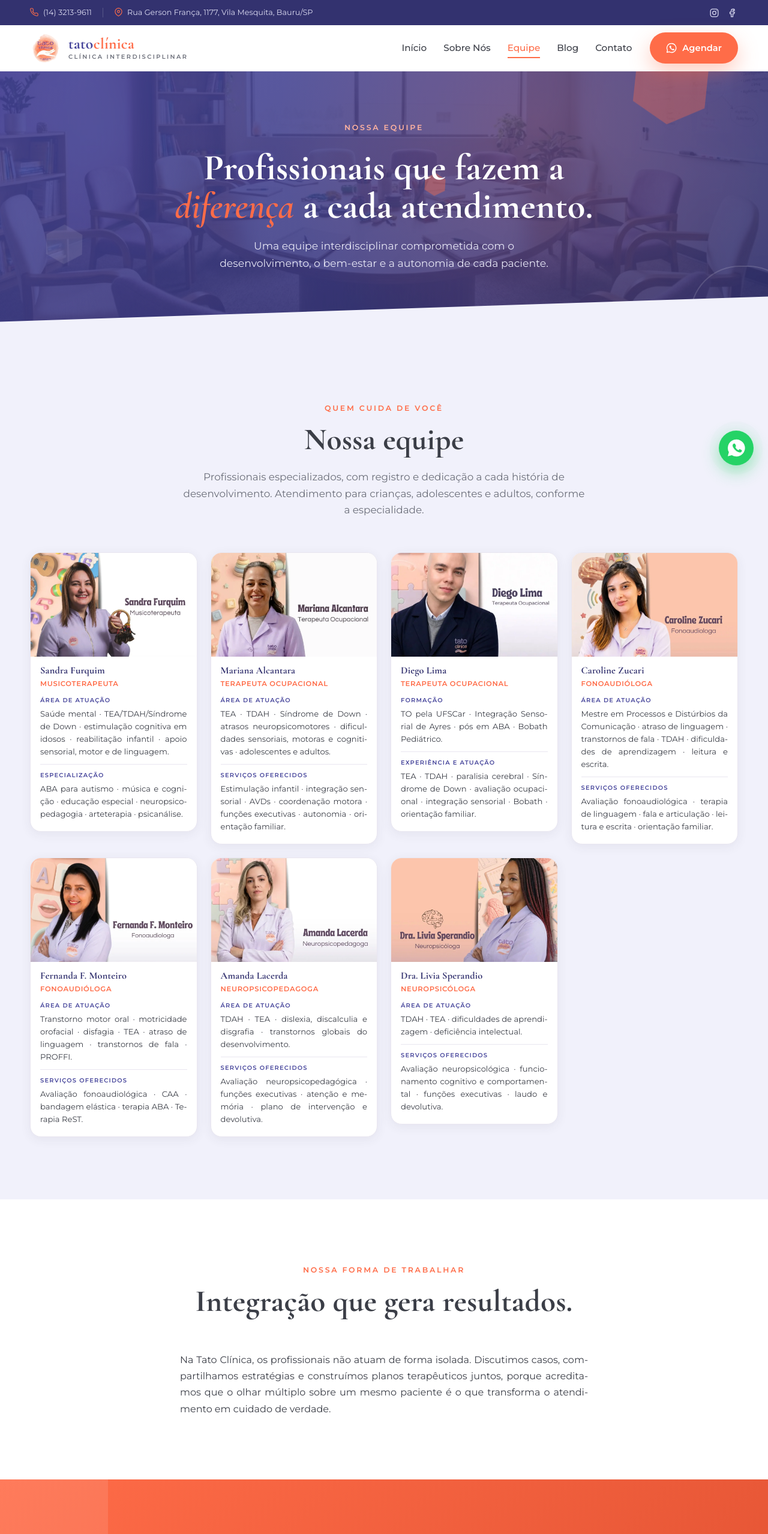
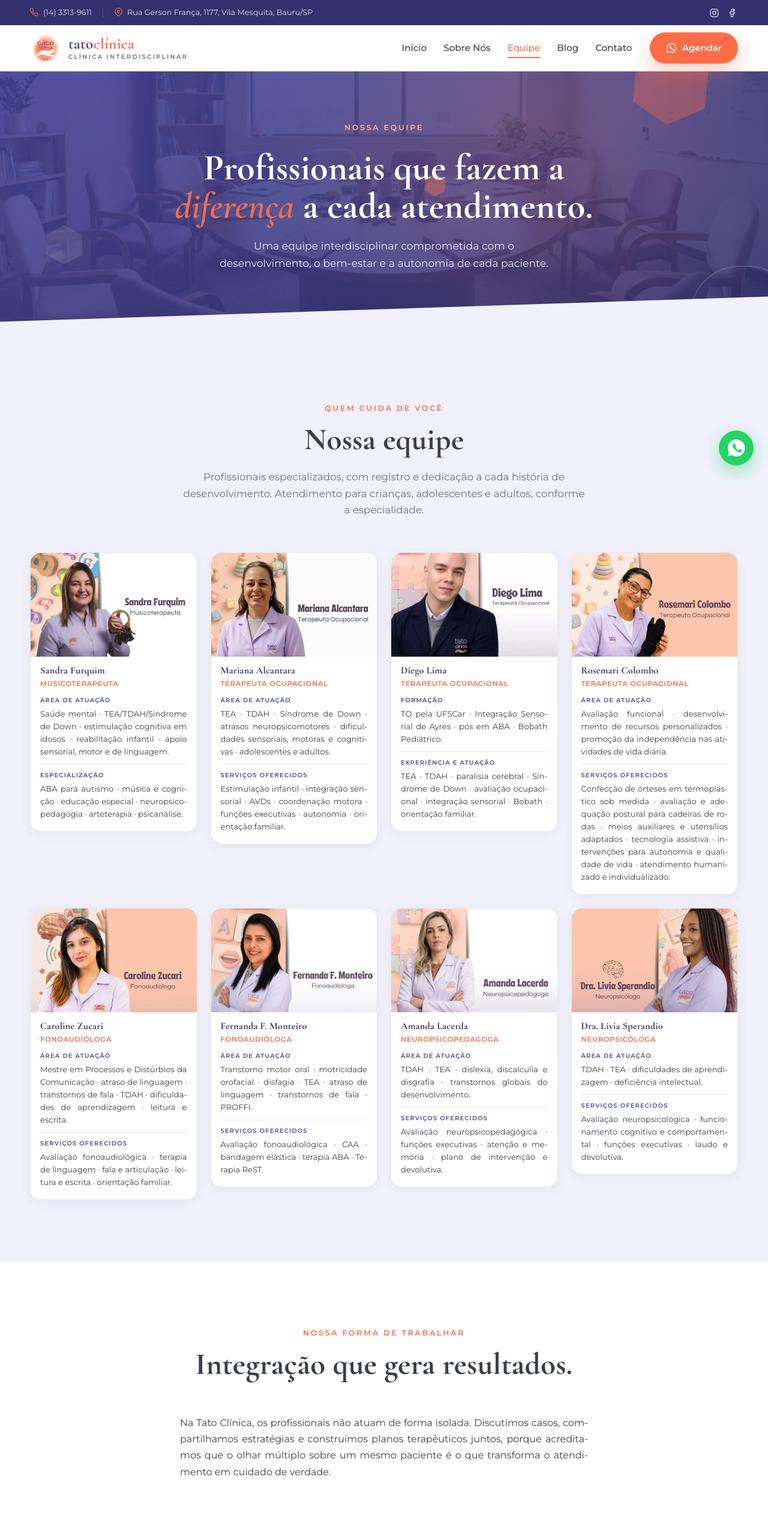
Before and after one commit to matheusjosedesouzabispo-blip/tato-clinica, a plain HTML site: page equipe/index.html in a window 1280 px wide. Shown: the top 2558 px of the page at 60% size. Drawn offline with nearby package versions, Linux system fonts and the light colour scheme.

Commit message:
feat: adiciona Rosemari Colombo à equipe e corrige telefone fixo
Inclui card da nova terapeuta ocupacional na home e na página de equipe, e atualiza o telefone para (14) 3313-9611 em todo o site.

Co-authored-by: Cursor <cursoragent@cursor.com>

```diff
--- a/equipe/index.html
+++ b/equipe/index.html
@@ -27,7 +27,7 @@
     <div class="container topbar__inner">
       <span class="topbar__item">
         <svg class="ic" viewBox="0 0 24 24" aria-hidden="true"><path d="M21 16.5v3a2 2 0 0 1-2.2 2 19.8 19.8 0 0 1-8.6-3.1 19.5 19.5 0 0 1-6-6A19.8 19.8 0 0 1 1.1 3.8 2 2 0 0 1 3.1 1.6h3a2 2 0 0 1 2 1.7c.1 1 .4 1.9.7 2.8a2 2 0 0 1-.5 2.1L7.1 9.4a16 16 0 0 0 6 6l1.2-1.2a2 2 0 0 1 2.1-.5c.9.3 1.8.6 2.8.7a2 2 0 0 1 1.7 2Z"/></svg>
-        (14) 3213-9611
+        (14) 3313-9611
       </span>
       <span class="topbar__divider" aria-hidden="true"></span>
       <span class="topbar__item">
@@ -166,6 +166,21 @@
           <article class="member member--showcase" data-reveal>
             <div class="member__visual">
               <picture>
+                <source srcset="../assets/img/rosemari-colombo-equipe-tatoclinica.webp" type="image/webp">
+                <img src="../assets/img/rosemari-colombo-equipe-tatoclinica.jpg" alt="Rosemari Colombo, terapeuta ocupacional na Tato Clínica" loading="lazy" width="400" height="400">
+              </picture>
+            </div>
+            <div class="member__body">
+              <h3>Rosemari Colombo</h3>
+              <p class="member__role">Terapeuta Ocupacional</p>
+              <p class="member__summary"><strong>Área de atuação</strong> Avaliação funcional · desenvolvimento de recursos personalizados · promoção da independência nas atividades de vida diária.</p>
+              <p class="member__summary"><strong>Serviços oferecidos</strong> Confecção de órteses em termoplástico sob medida · avaliação e adequação postural para cadeiras de rodas · meios auxiliares e utensílios adaptados · tecnologia assistiva · intervenções para autonomia e qualidade de vida · atendimento humanizado e individualizado.</p>
+            </div>
+          </article>
+
+          <article class="member member--showcase" data-reveal>
+            <div class="member__visual">
+              <picture>
                 <source srcset="../assets/img/caroline-zucari-equipe-tatoclinica.webp" type="image/webp">
                 <img src="../assets/img/caroline-zucari-equipe-tatoclinica.jpg" alt="Caroline Zucari, fonoaudióloga na Tato Clínica" loading="lazy" width="400" height="400">
               </picture>
@@ -249,7 +264,7 @@
         <p>Dê o primeiro passo. Fale com a nossa equipe e agende uma avaliação.</p>
         <div class="cta-band__actions">
           <a class="btn btn--white btn--lg" href="https://wa.me/5514991027820?text=Ol%C3%A1!%20Gostaria%20de%20agendar%20uma%20avalia%C3%A7%C3%A3o%20na%20Tato%20Cl%C3%ADnica." target="_blank" rel="noopener">Falar no WhatsApp</a>
-          <a class="btn btn--outline-light btn--lg" href="tel:+551432139611">(14) 3213-9611</a>
+          <a class="btn btn--outline-light btn--lg" href="tel:+551433139611">(14) 3313-9611</a>
         </div>
       </div>
     </section>
@@ -286,7 +301,7 @@
 
       <div class="footer__col footer__contact">
         <h4>Contato</h4>
-        <a href="tel:+551432139611">(14) 3213-9611</a>
+        <a href="tel:+551433139611">(14) 3313-9611</a>
         <a href="https://wa.me/5514991027820" target="_blank" rel="noopener">(14) 99102-7820 (WhatsApp)</a>
         <span>Rua Gerson França, 1177<br>Vila Mesquita, Bauru/SP</span>
         <div class="footer__social">
```
Also changed, not shown: blog/index.html (+3 -3 lines), blog/integracao-sensorial-criancas/index.html (+3 -3 lines), blog/o-que-e-terapia-aba/index.html (+3 -3 lines), blog/orientando-familias-no-processo-terapeutico/index.html (+3 -3 lines), contato/index.html (+4 -4 lines), index.html (+19 -4 lines), sobre/index.html (+3 -3 lines), assets/img/rosemari-colombo-equipe-tatoclinica.jpg (added), assets/img/rosemari-colombo-equipe-tatoclinica.webp (added), 1 other file.
